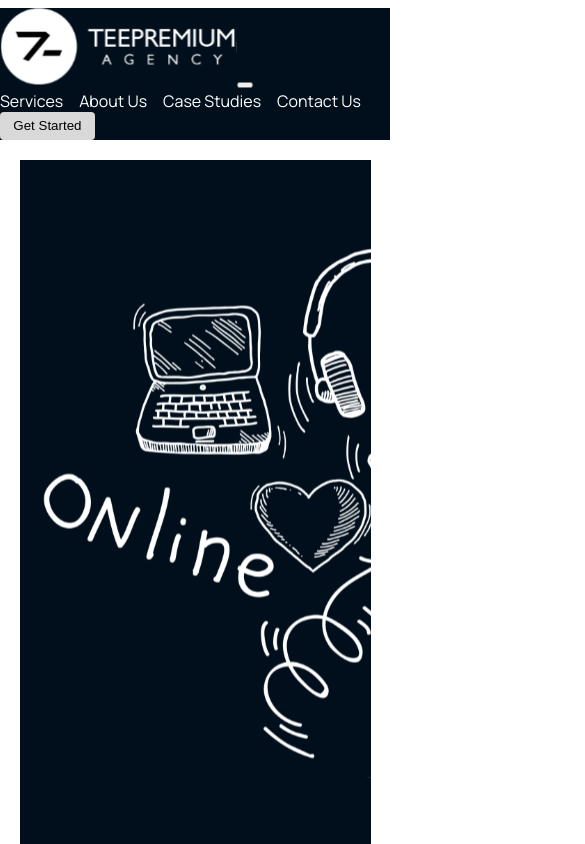
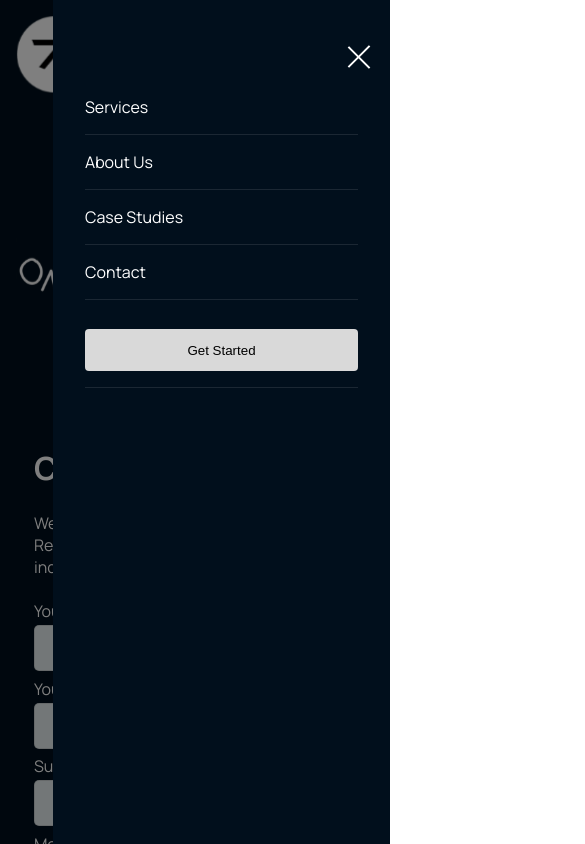
Before and after one commit to Tomivan/Teepremium, a Next.js app: page /contact-us in a window 390 px wide. Both pictures are taken after a click on the button "Toggle menu". Shown: the top 844 px of the page, 585 px wide, since content can reach past the window. Built offline with nearby package versions, Linux system fonts and the light colour scheme; a web font is replaced by a local one.

Commit message:
fixed navbar and mobile view

```diff
--- a/package.json
+++ b/package.json
@@ -9,10 +9,8 @@
     "lint": "eslint"
   },
   "dependencies": {
-    "bootstrap": "^5.3.8",
     "next": "15.5.4",
     "react": "19.1.0",
-    "react-bootstrap": "^2.10.10",
     "react-dom": "19.1.0"
   },
   "devDependencies": {
--- a/src/app/about-us/page.jsx
+++ b/src/app/about-us/page.jsx
@@ -8,12 +8,12 @@ import About from '../../assets/about.svg';
 import Results from '../../assets/results.svg';
 import Clients from '../../assets/clients.svg';
 import Data from '../../assets/data.svg';
-import NavComponent from '../components/navbar/navbar';
+import Navbar from '../components/navbar/navbar';
 
 const Agency = () => {
     return(
         <div className={styles.aboutUs}>
-            <NavComponent />
+            <Navbar />
             <div className={styles.aboutTop}>
                 <div className={styles.aboutText}>
                     <h1>About <br /> Teepremium <br /> Agency</h1>
--- a/src/app/case-studies/page.jsx
+++ b/src/app/case-studies/page.jsx
@@ -8,12 +8,12 @@ import Retailer from '../../assets/retailer.svg';
 import Restaurant from '../../assets/resturant.svg';
 import Startup from '../../assets/startup.svg';
 import styles from './case.module.css';
-import NavComponent from '../components/navbar/navbar';
+import Navbar from '../components/navbar/navbar';
 
 const CaseStudies = () => {
     return(
         <div className={styles.caseStudies}>
-            <NavComponent />
+            <Navbar />
             <div className={styles.caseTop}>
                 <div className={styles.caseLeft}>
                     <h1>Our <br /> Success <br /> Stories</h1>
--- a/src/app/components/footer/footer.jsx
+++ b/src/app/components/footer/footer.jsx
@@ -17,7 +17,7 @@ const Footer = () => {
             <section className={styles.footerTop}>
                 <Link href='/' className={styles.link}>Home</Link>
                 <Link href='/services' className={styles.link}>Services</Link>
-                <Link href='/resources' className={styles.link}>Resources</Link>
+                <Link href='/about-us' className={styles.link}>About Us</Link>
                 <Link href='/case-studies' className={styles.link}>Case Studies</Link>
                 <Link href='/contact-us' className={styles.link}>Contact</Link>
             </section>
--- a/src/app/components/homepage/homepage.jsx
+++ b/src/app/components/homepage/homepage.jsx
@@ -6,12 +6,12 @@ import Image from 'next/image';
 import Link from 'next/link';
 import Background from '../../../assets/background.svg';
 import Footer from '../footer/footer';
-import NavComponent from '../navbar/navbar';
+import Navbar from '../navbar/navbar';
 
 const Homepage = () => {
     return(
         <div className={styles.homepage}>
-            <NavComponent />
+            <Navbar />
             <div className={styles.background}>
                 <Image src={Background} alt="Background" className={styles.backgroundImage} />
                 <div className={styles.overlay}>
--- a/src/app/components/homepage/homepage.module.css
+++ b/src/app/components/homepage/homepage.module.css
@@ -43,21 +43,21 @@
 
 @media screen and (max-width: 767px) {
     .overlay {
-        margin: -110% 0 0 5%;
+        margin: -80% 0 0 5%;
+    }
+    .title {
+        font-size: 1.5em;
     }
     .overlay p {
         font-size: 0.7em;
     }
     .backgroundImage{
-        margin-top: -60%;
-        height: 100vh;
+        margin-top: -18%;
+        height: 50vh;
     }
-    .title {
-        font-size: 2em;
-    }
-    .content {
+    /* .content {
         margin-top: -30%;
-    }
+    } */
     .content p, .nextLevel p {
         font-size: 0.75em;
     }
--- a/src/app/components/navbar/navbar.jsx
+++ b/src/app/components/navbar/navbar.jsx
@@ -1,31 +1,49 @@
 "use client";
 
-import React from 'react';
+import React, { useState } from 'react';
 import styles from './navbar.module.css';
-import Container from 'react-bootstrap/Container';
-import Nav from 'react-bootstrap/Nav';
-import Navbar from 'react-bootstrap/Navbar';
+import Link from 'next/link';
 import Image from 'next/image';
 import Logo from '../../../assets/logo.svg';
 
-const NavComponent = () => {
+const Navbar = () => {
+    const [isMenuOpen, setIsMenuOpen] = useState(false);
+
+    const toggleMenu = () => {
+        setIsMenuOpen(!isMenuOpen);
+    };
+
+    const closeMenu = () => {
+        setIsMenuOpen(false);
+    };
+
     return(
-        <Navbar expand="lg" className={styles.navbar}>
-            <Container className={styles.navigation}>
-                <Navbar.Brand href="/"><Image src={Logo} className={styles.logo} alt="Logo" /></Navbar.Brand>
-                <Navbar.Toggle aria-controls="basic-navbar-nav" />
-                <Navbar.Collapse id="basic-navbar-nav" className={styles.nav}>
-                <Nav>
-                    <Nav.Link href="/services" className={styles.link}>Services</Nav.Link>
-                    <Nav.Link href="/abous-us" className={styles.link}>About Us</Nav.Link>
-                    <Nav.Link href="/case-studies" className={styles.link}>Case Studies</Nav.Link>
-                    <Nav.Link href="/contact-us" className={styles.link}>Contact Us</Nav.Link>
-                </Nav>
-                <button className={styles.getStarted}> Get Started</button>
-                </Navbar.Collapse>
-            </Container>
-        </Navbar>
+        <div className={styles.navbar}>
+            <Link href="/" onClick={closeMenu}>
+                <Image src={Logo} className={styles.logo} alt="Logo" />
+            </Link>
+
+            <button
+                className={`${styles.hamburger} ${isMenuOpen ? styles.hamburgerActive : ''}`}
+                onClick={toggleMenu}
+                aria-label="Toggle menu"
+            >
+                <span></span>
+                <span></span>
+                <span></span>
+            </button>
+
+            <div className={`${styles.navigation} ${isMenuOpen ? styles.navigationActive : ''}`}>
+                <Link href='/services' className={styles.link} onClick={closeMenu}>Services</Link>
+                <Link href='/about-us' className={styles.link} onClick={closeMenu}>About Us</Link>
+                <Link href='/case-studies' className={styles.link} onClick={closeMenu}>Case Studies</Link>
+                <Link href='/contact-us' className={styles.link} onClick={closeMenu}>Contact</Link>
+                <Link href='/contact-us' className={styles.link} onClick={closeMenu}><button className={styles.getStarted}>Get Started</button></Link>
+            </div>
+
+            {isMenuOpen && <div className={styles.overlay} onClick={closeMenu}></div>}
+        </div>
     )
 }
 
-export default NavComponent;
+export default Navbar;
--- a/src/app/components/navbar/navbar.module.css
+++ b/src/app/components/navbar/navbar.module.css
@@ -1,18 +1,139 @@
+
 .navbar{
     background: #010f1c;
+    padding: 1em;
+    display: flex;
+    justify-content: space-between;
+    align-items: center;
+    position: relative;
 }
+
 .navigation{
-    margin-top: 2%;
+    display: flex;
+    align-items: center;
+    gap: 1em;
 }
+
 .link {
-    color: #ffffff !important;
+    color: #ffffff;
     text-decoration: none;
-    padding-right: 1em;
+    padding: 0.5em 1em;
+    transition: color 0.3s ease;
 }
+
 .getStarted{
     background-color: #d9d9d9;
     padding: 0.5em 1em;
     border: none;
     border-radius: 4px;
     text-decoration: none;
+    cursor: pointer;
+    transition: background-color 0.3s ease;
 }
+
+.hamburger {
+    display: none;
+    flex-direction: column;
+    background: none;
+    border: none;
+    cursor: pointer;
+    padding: 0;
+    width: 30px;
+    height: 24px;
+    position: relative;
+    z-index: 1000;
+}
+
+.hamburger span {
+    display: block;
+    height: 3px;
+    width: 100%;
+    background-color: #ffffff;
+    margin: 3px 0;
+    transition: all 0.3s ease;
+    transform-origin: center;
+}
+
+.hamburgerActive span:nth-child(1) {
+    transform: rotate(45deg) translate(6px, 6px);
+}
+
+.hamburgerActive span:nth-child(2) {
+    opacity: 0;
+}
+
+.hamburgerActive span:nth-child(3) {
+    transform: rotate(-45deg) translate(6px, -6px);
+}
+
+/* Overlay for mobile */
+.overlay {
+    position: fixed;
+    top: 0;
+    left: 0;
+    width: 100%;
+    height: 100%;
+    background-color: rgba(0, 0, 0, 0.5);
+    z-index: 998;
+    display: none;
+}
+
+
+@media (max-width: 768px) {
+    .hamburger {
+        display: flex;
+    }
+
+    .navigation {
+        position: fixed;
+        top: 0;
+        right: -100%;
+        width: 70%;
+        max-width: 300px;
+        height: 100vh;
+        background: #010f1c;
+        flex-direction: column;
+        justify-content: flex-start;
+        align-items: flex-start;
+        padding: 80px 2em 2em 2em;
+        transition: right 0.3s ease;
+        z-index: 999;
+        gap: 0;
+    }
+
+    .navigationActive {
+        right: 0;
+    }
+
+    .link {
+        padding: 1em 0;
+        width: 100%;
+        border-bottom: 1px solid rgba(255, 255, 255, 0.1);
+    }
+
+    .getStarted {
+        margin-top: 1em;
+        width: 100%;
+        padding: 1em;
+    }
+
+    .overlay {
+        display: block;
+    }
+}
+
+@media (max-width: 1024px) and (min-width: 769px) {
+    .navigation {
+        gap: 0.5em;
+    }
+
+    .link {
+        padding-right: 0.5em;
+        font-size: 0.9em;
+    }
+
+    .getStarted {
+        padding: 0.5em 0.8em;
+        font-size: 0.9em;
+    }
+}
--- a/src/app/contact-us/contact.module.css
+++ b/src/app/contact-us/contact.module.css
@@ -9,7 +9,6 @@
 }
 .contactText {
     margin-left: 5%;
-    width: 50%;
 }
 .contactForm {
     display: flex;
@@ -45,10 +44,15 @@
 }
 @media screen and (max-width: 767px) {
     .content {
-        margin: 5% 5% 0 5%;
+        flex-direction: column;
+    }
+    .contactImage {
+      width: 80vw;
+      height: auto;
+      margin: 5% 0;
     }
     .contactForm {
-        width: 90vw;
+        width: 80vw;
     }
     .submitButton {
         width: 50vw;
@@ -56,8 +60,12 @@
 }
 
 @media screen and (min-width: 768px) and (max-width: 1023px) {
+    .contactImage {
+        height: 30vh;
+        margin-top: 25%;
+    }
     .contactForm {
-        width: 70vw;
+        width: 40vw;
     }
     .submitButton {
         width: 20vw;
--- a/src/app/contact-us/page.jsx
+++ b/src/app/contact-us/page.jsx
@@ -3,14 +3,14 @@
 import React from 'react';
 import styles from './contact.module.css';
 import Footer from '../components/footer/footer';
-import NavComponent from '../components/navbar/navbar';
 import Contact from '../../assets/contact.svg';
 import Image from 'next/image';
+import Navbar from '../components/navbar/navbar';
 
 const ContactUs = () => {
     return(
         <div className={styles.contactUs}>
-            <NavComponent />
+            <Navbar />
             <div className={styles.content}>
                 <Image src={Contact} alt="" className={styles.contactImage} />
                 <div className={styles.contactText}>
--- a/src/app/services/page.jsx
+++ b/src/app/services/page.jsx
@@ -5,7 +5,7 @@ import Service from '../../assets/services.svg';
 import styles from './services.module.css';
 import Card from '../components/card/card';
 import Footer from '../components/footer/footer';
-import NavComponent from '../components/navbar/navbar';
+import Navbar from '../components/navbar/navbar';
 
 const Services = () => {
     const servicesData = [
@@ -130,7 +130,7 @@ const Services = () => {
   ];
     return(
         <div className={styles.services}>
-            <NavComponent />
+          <Navbar />
             <div className={styles.servicesTop}>
                 <div className={styles.servicesLeft}>
                     <h1>Our <br/> Digital <br /> Marketing <br /> Services</h1>
```
